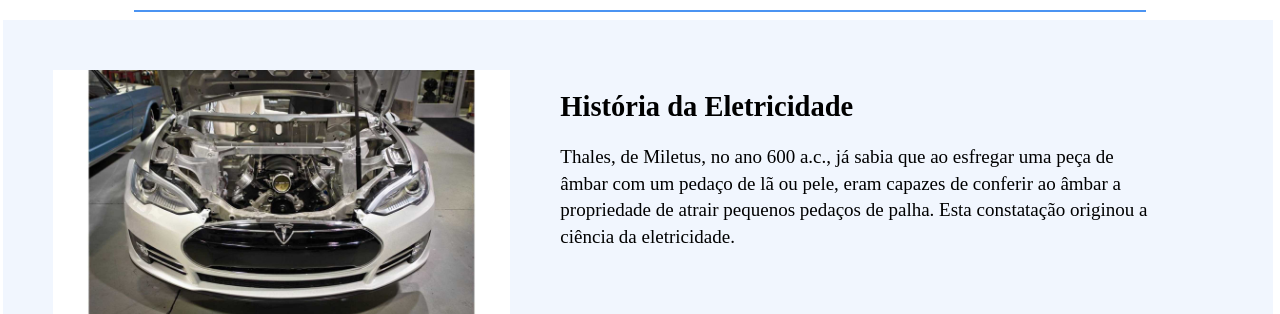
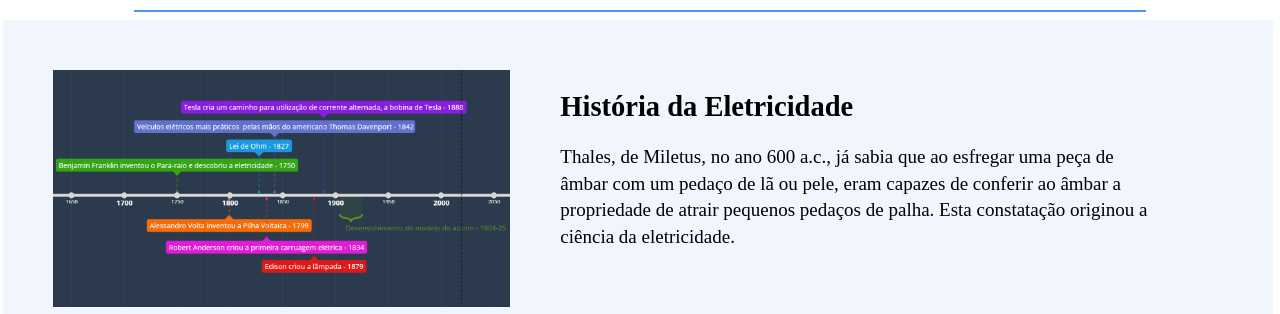
Before and after one commit to edudu4/HtmlCss-Energia-Renovavel, a plain HTML site: page index.html in a window 1280 px wide. Shown: the part 638-952 px from the top of the page. Drawn offline with Linux system fonts and the light colour scheme.

Commit message:
Update index.html

```diff
--- a/index.html
+++ b/index.html
@@ -23,7 +23,7 @@
 <div>
     <!-------------------------------Primeira matéria ------------------------------->
     <div id = "palco1">
-      <a href= "pesquisa.html"> <img class="imgpalco1" src="img/motor.jpg"/> </a>
+      <a href= "pesquisa.html"> <img class="imgpalco1" src="img/timeline.PNG"/> </a>
       <div class="txtpalco1">
         <h2>História da Eletricidade</h2>
           <p>Thales, de Miletus, no ano 600 a.c.,
```
